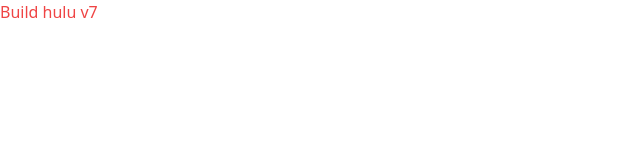
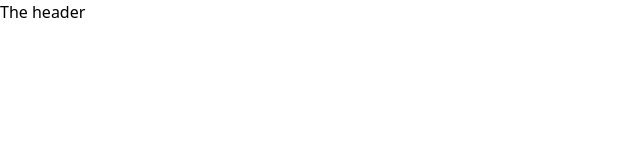
Before and after one commit to KINGSLEYEHAPA/Hulu-v7, a Next.js app: page / in a window 1280 px wide. Shown: the top 160 px of the page, without its empty margins (0-640 px from the left). Built offline with nearby package versions, Linux system fonts and the light colour scheme.

Commit message:
Building the header

```diff
--- /dev/null
+++ b/components/Header.js
@@ -0,0 +1,9 @@
+const Header = () => {
+  return (
+    <header className="">
+      <h1>The header</h1>
+    </header>
+  );
+};
+
+export default Header;
--- a/pages/index.js
+++ b/pages/index.js
@@ -1,15 +1,19 @@
 import Head from "next/head";
 import Image from "next/image";
+import Header from "../components/Header";
 
 export default function Home() {
   return (
     <div>
       <Head>
-        <title>Create Next App</title>
+        <title>Hulu v7</title>
         <meta name="description" content="Generated by create next app" />
         <link rel="icon" href="/favicon.ico" />
       </Head>
-      <h1 className="text-red-500">Build hulu v7</h1>
+
+      <Header />
+      {/* navigation */}
+      {/* results */}
     </div>
   );
 }
```
